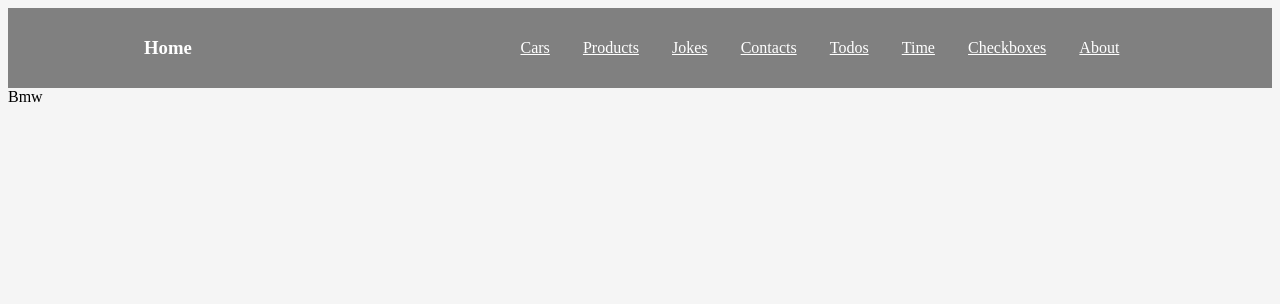
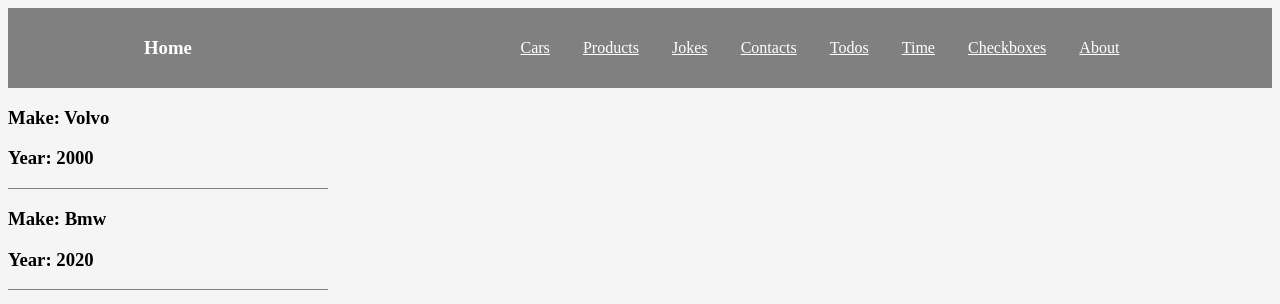
Before and after one commit to Fredrik93/react_tutorial, a React (Create React App) app: page /cars in a window 1280 px wide. Shown: the top 304 px of the page. Built offline with nearby package versions, Linux system fonts and the light colour scheme.

Commit message:
add car data

```diff
--- a/src/Components/Car.js
+++ b/src/Components/Car.js
@@ -1,6 +1,15 @@
 import React from 'react'
 
 function Car(props) {
-    return (<div> {props.make} </div>)
+    console.log(props.make)
+    const styling = {
+        borderBottom: "1px solid grey",
+        width: "40vh"
+    }
+    return (<div style={styling} >
+
+        <h3>Make: {props.make}</h3>
+        <h3>Year: {props.year}</h3>
+    </div>)
 }
 export default Car
--- a/src/Components/Cars.js
+++ b/src/Components/Cars.js
@@ -1,12 +1,14 @@
 import React from 'react'
-import cars from './carData'
+import carData from './carData'
 import Car from './Car'
-const carComponent = cars.map(function (car) {
-    return <Car key={car.id} make={car.make} />
+const carComponent = carData.map(function (car) {
+    return <Car key={car.id} make={car.make} year={car.year} />
 })
 
 function Cars() {
 
-    return (<div> {carComponent} </div>)
+    return (<div>
+        {carComponent}
+    </div>)
 }
 export default Cars
--- a/src/Components/carData.js
+++ b/src/Components/carData.js
@@ -1,10 +1,12 @@
 const cars = [
     {
         id: 1,
-        name: "Volvo"
+        make: "Volvo",
+        year: 2000
     }, {
         id: 2,
-        make: "Bmw"
+        make: "Bmw",
+        year: 2020
     }
 ]
 
```
